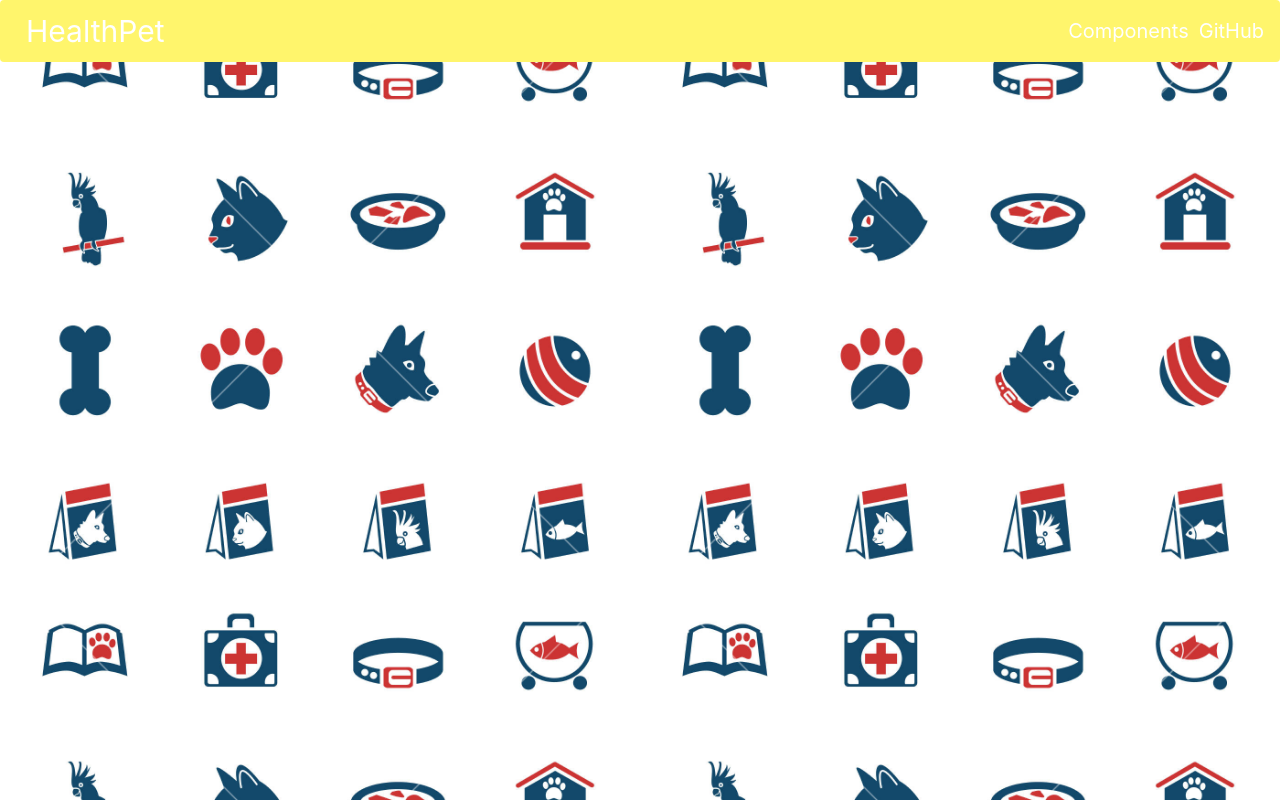
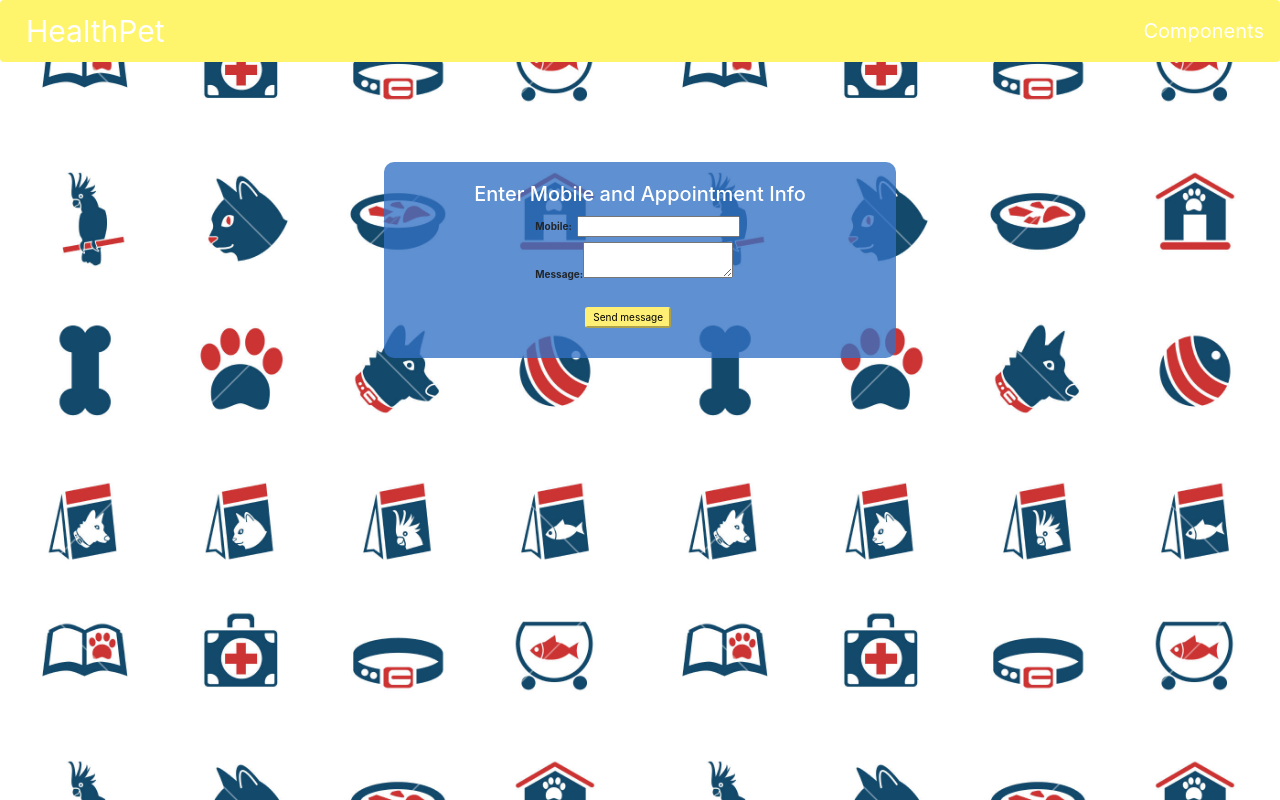
Before and after one commit to Oscar6/React-Redux-HealthPet-App, a React (Create React App) app: page /SMSForm in a window 1280 px wide. Built offline with nearby package versions, Linux system fonts and the light colour scheme.

Commit message:
twilio route completed

```diff
--- a/src/components/App.js
+++ b/src/components/App.js
@@ -12,7 +12,12 @@ class App extends Component {
     this.state = {
       text: '',
       dueDate: ''
-    }
+    };
+    this.routeChange = this.routeChange.bind(this)
+  }
+
+  routeChange = () => {
+    this.props.history.push(`/SMSForm`)
   }
 
   addReminder() {
@@ -42,6 +47,15 @@ class App extends Component {
                 >
                   &#x2715;
                 </div>
+                <div className="notificationButton">
+                  <button
+                    type="button"
+                    className="btn btn-primary"
+                    onClick={this.routeChange}
+                  >
+                    Send Text Reminder
+                  </button>
+                </div>
               </li>
             )
           })
@@ -58,17 +72,17 @@ class App extends Component {
         </div>
         <div className="reminder-form">
           <div className="form-group">
-          <h4>Reason for Vet visit</h4>
+            <h4>Reason for Vet visit</h4>
             <input
               className="form-control"
               placeholder="Rabies vax due"
-              onChange={event => this.setState({text: event.target.value})}
+              onChange={event => this.setState({ text: event.target.value })}
             />
             <h4>Enter Date</h4>
             <input
               className="form-control"
               type="datetime-local"
-              onChange={event => this.setState({dueDate: event.target.value})}
+              onChange={event => this.setState({ dueDate: event.target.value })}
             />
           </div>
           <button
@@ -79,14 +93,14 @@ class App extends Component {
             Add Appointment
           </button>
         </div>
-        { this.renderReminders() }
+        {this.renderReminders()}
         <div
           className="btn btn-danger"
           onClick={() => this.props.clearReminders()}
         >
-        Remove Appointments
+          Remove Appointments
         </div>
-         {/* <SMSForm />  */}
+        {/* <SMSForm />  */}
       </div>
     )
   }
--- a/src/components/BaseLayout.js
+++ b/src/components/BaseLayout.js
@@ -1,6 +1,6 @@
 import React from 'react';
 import Header from './Header';
-import PropTypes from 'prop-types';
+// import PropTypes from 'prop-types';
 
 class BaseLayout extends React.Component {
     constructor(props) {
@@ -19,8 +19,8 @@ class BaseLayout extends React.Component {
 }
 
 
-BaseLayout.propTypes = {
+// BaseLayout.propTypes = {
 
-};
+// };
 
 export default BaseLayout;
--- a/src/components/Header.js
+++ b/src/components/Header.js
@@ -1,16 +1,16 @@
 import React, { Component } from "react";
 import {
-  Collapse,
+  // Collapse,
   Navbar,
-  NavbarToggler,
+  // NavbarToggler,
   NavbarBrand,
   Nav,
   NavItem,
   NavLink,
-  UncontrolledDropdown,
-  DropdownToggle,
-  DropdownMenu,
-  DropdownItem
+  // UncontrolledDropdown,
+  // DropdownToggle,
+  // DropdownMenu,
+  // DropdownItem
 } from "reactstrap";
 
 class Header extends Component {
@@ -36,13 +36,13 @@ class Header extends Component {
           <Collapse isOpen={this.state.isOpen} navbar> */}
             <Nav className="ml-auto" navbar>
               <NavItem>
-                <NavLink to="/components/">Components</NavLink>
+                <NavLink href="/components/">Components</NavLink>
               </NavItem>
-              <NavItem>
-                <NavLink to="https://github.com/reactstrap/reactstrap">
+              {/* <NavItem>
+                <NavLink href="https://github.com/reactstrap/reactstrap">
                   GitHub
                 </NavLink>
-              </NavItem>
+              </NavItem> */}
               {/* <UncontrolledDropdown nav inNavbar>
                 <DropdownToggle nav caret>
                   Options
--- a/src/SMSForm.js
+++ b/src/components/SMSForm.js
@@ -54,12 +54,14 @@ class SMSForm extends Component {
 
     render() {
         return (
+            <div className="smsForm">
+            <h3>Enter Mobile and Appointment Info</h3>
             <form
                 onSubmit={this.onSubmit}
                 className={this.state.error ? 'error sms-form' : 'sms-form'}
             >
                 <div>
-                    <label htmlFor="to">To:</label>
+                    <label htmlFor="to">Mobile:</label>
                     <input
                         type="tel"
                         name="to"
@@ -69,7 +71,7 @@ class SMSForm extends Component {
                     />
                 </div>
                 <div>
-                    <label htmlFor="body">Body:</label>
+                    <label htmlFor="body">Message:</label>
                     <textarea
                         name="body"
                         id="body"
@@ -77,10 +79,11 @@ class SMSForm extends Component {
                         onChange={this.onHandleChange}
                     />
                 </div>
-                <button type="submit" disabled={this.state.submitting}>
+                <button className="smsButton" type="submit" disabled={this.state.submitting}>
                     Send message
                 </button>
             </form>
+            </div>
         );
     }
 }
--- a/src/index.css
+++ b/src/index.css
@@ -10,6 +10,21 @@
   margin-top: 100px;
   padding-bottom: 30px;
   background-color:rgba(255, 245, 108, 0.781);
+  border-radius: 10px;
+}
+
+.smsForm {
+  padding-top: 20px;
+  display: flex;
+  flex-direction: column;
+  justify-content: center;
+  align-items: center;
+  width: 40%;
+  height: auto;
+  margin: auto;
+  margin-top: 100px;
+  padding-bottom: 30px;
+  background-color:rgba(50, 113, 196, 0.781);
   border-radius: 10px;
 }
 
@@ -76,6 +91,7 @@ body {
   background-color: #dc3545;
   border-color: #dc3545;
   margin-top: 20px;
+  margin-left: 400px;
 }
 
 .title {
@@ -88,3 +104,31 @@ body {
 .h4, h4 {
   font-size: 20px;
 }
+
+.h3, h3 {
+  font-size: 20px;
+  color: white;
+}
+
+.notificationButton {
+  display: flex;
+  justify-content: center;
+  align-items: center;
+}
+
+.btn.btn-primary {
+  color: #fff;
+  background-color: #285fa7;
+  border-color: #285fa7;
+
+}
+
+.smsButton {
+  color: rgb(0, 0, 0);
+  background-color: #fff075;
+  border-color: #fff075;
+  border-radius: 3px;
+  font-size: 10px;
+  margin-top: 20px;
+  margin-left: 50px;
+}
--- a/src/index.js
+++ b/src/index.js
@@ -1,6 +1,7 @@
 import React from 'react';
 import ReactDOM from 'react-dom';
 import App from './components/App';
+import SMSForm from './components/SMSForm';
 // import Header from './components/Header';
 import  { Provider } from 'react-redux';
 import { createStore } from 'redux';
@@ -19,7 +20,7 @@ ReactDOM.render(
     {/* <App /> */}
     <Switch>
       <Route exact path="/" component={App}/>
-
+      <Route exact path="/SMSForm" component={SMSForm}/>
     </Switch>
     </BaseLayout>
     </BrowserRouter>
```
